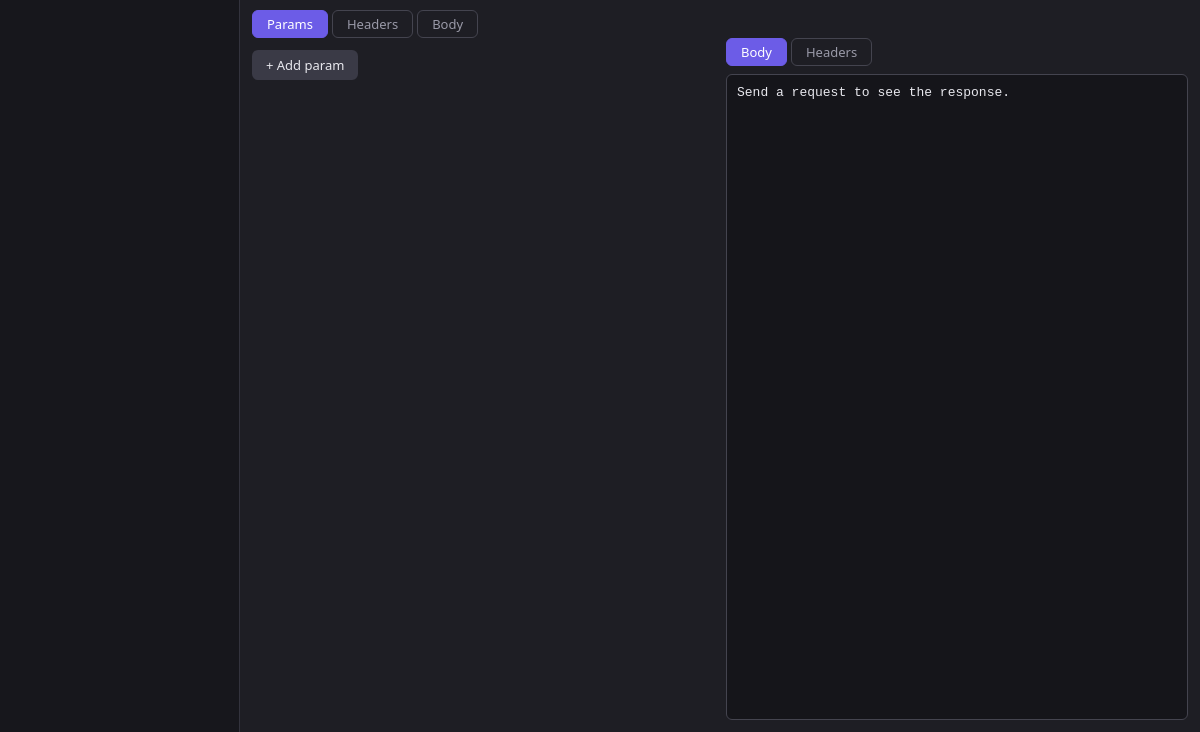
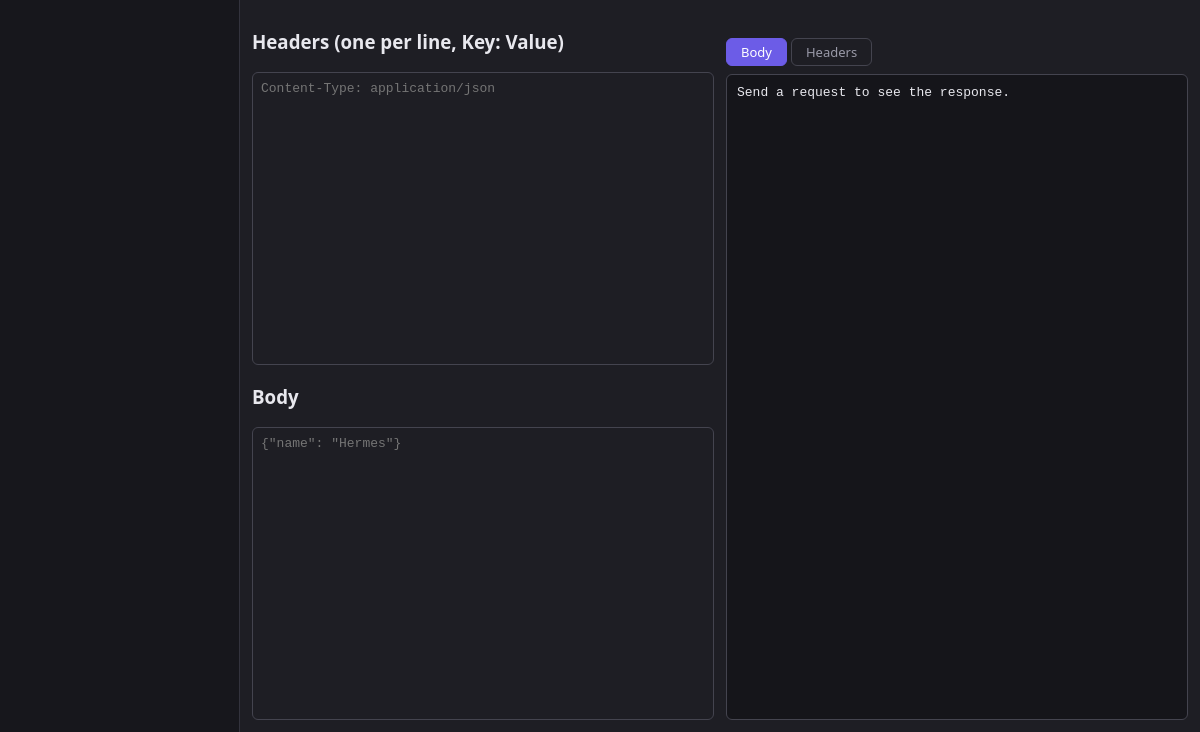
Before and after one commit to Cedric-Raichand/Hermes, an Electron app: page index.html in a window 1200 px wide. Shown: the part 68-800 px from the top of the page. Drawn offline with Linux system fonts and the light colour scheme; no server answers.

Commit message:
add request history

```diff
--- a/index.html
+++ b/index.html
@@ -30,25 +30,17 @@
 
         <main>
           <section class="panel">
-            <div class="tabs">
-              <button class="tab req-tab active" data-pane="params-pane">Params</button>
-              <button class="tab req-tab" data-pane="headers-pane">Headers</button>
-              <button class="tab req-tab" data-pane="body-pane">Body</button>
-            </div>
-
-            <div id="params-pane" class="pane">
-              <div id="params-table"></div>
-              <button id="add-param" class="secondary add-btn">+ Add param</button>
-            </div>
-            <textarea id="headers" class="pane hidden" placeholder="One per line, e.g. Content-Type: application/json"></textarea>
-            <textarea id="body" class="pane hidden" placeholder='{"name": "Hermes"}'></textarea>
+            <h3>Headers (one per line, Key: Value)</h3>
+            <textarea id="headers" placeholder="Content-Type: application/json"></textarea>
+            <h3>Body</h3>
+            <textarea id="body" placeholder='{"name": "Hermes"}'></textarea>
           </section>
 
           <section class="panel">
             <div id="status-line"></div>
             <div class="tabs">
-              <button class="tab resp-tab active" data-tab="body">Body</button>
-              <button class="tab resp-tab" data-tab="headers">Headers</button>
+              <button class="tab active" data-tab="body">Body</button>
+              <button class="tab" data-tab="headers">Headers</button>
             </div>
             <pre id="response">Send a request to see the response.</pre>
             <pre id="response-headers" class="hidden"></pre>
```
